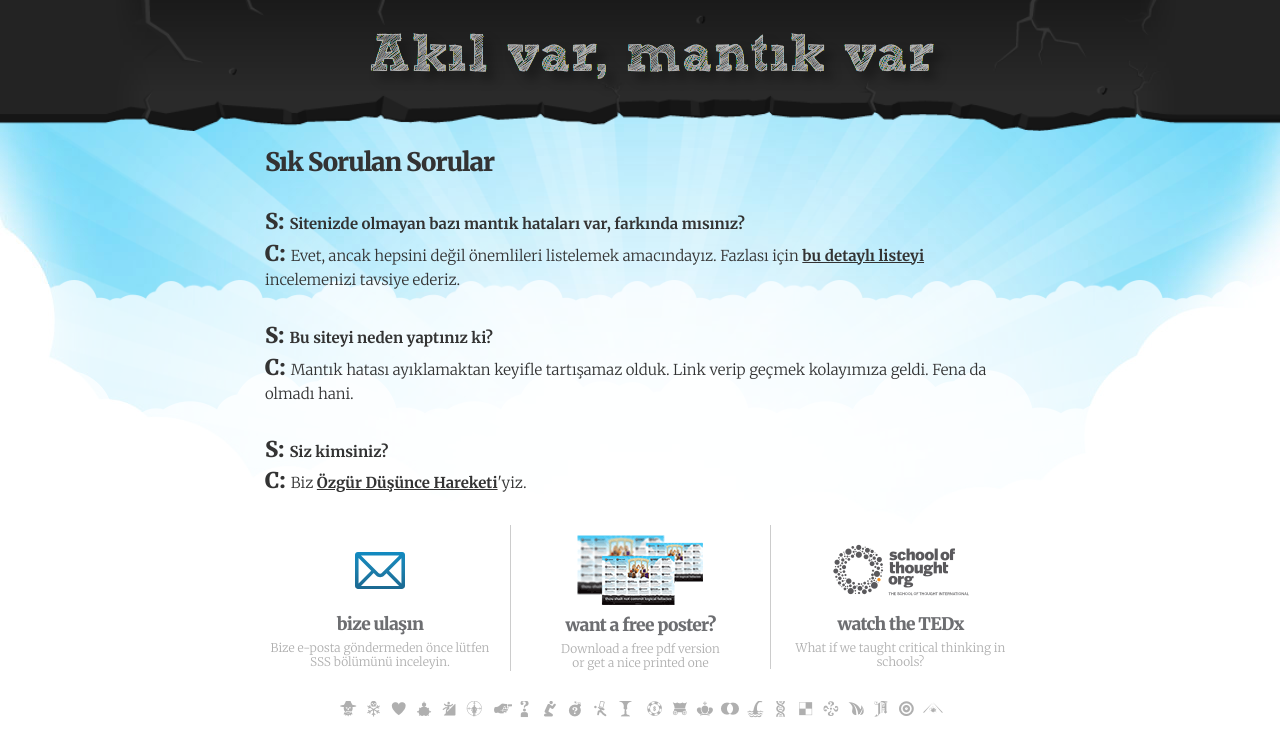
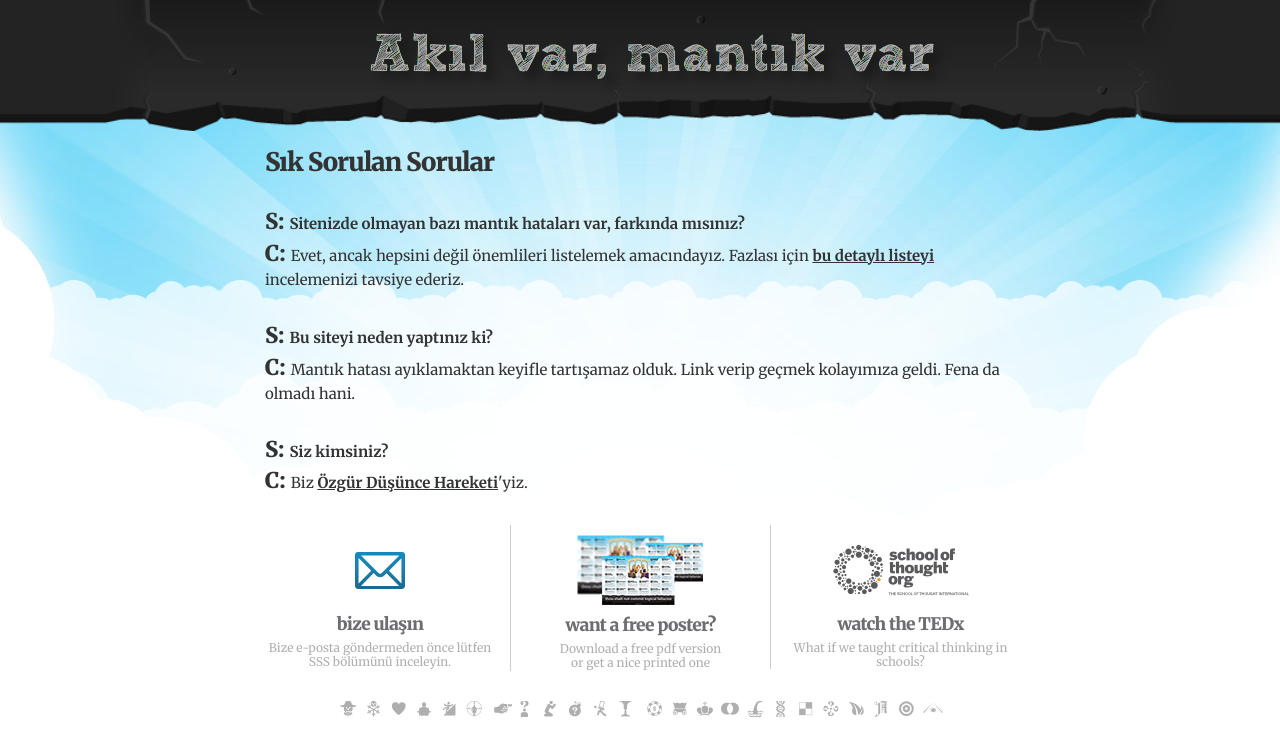
Before and after one commit to erengy/ylfi, a PHP site: page /ylfi/faq in a window 1280 px wide. Shown: the top 733 px of the page. Run offline with PHP 8.4, Linux system fonts and the light colour scheme; some libraries are stand-ins or nearby versions; some web fonts are replaced.

Commit message:
Fix issue with Turkish letter 'ş'
Merriweather Light doesn't have it: https://github.com/EbenSorkin/Merriweather/issues/14

```diff
--- a/assets/css/fallacy.css
+++ b/assets/css/fallacy.css
@@ -1309,7 +1309,6 @@ body {
 /* Typography */
 body {
   font: 15px "Merriweather", sans-serif;
-  font-weight: 300;
   color: #333;
   -webkit-font-smoothing: antialiased;
   -moz-osx-font-smoothing: grayscale;
--- a/pages/header.php
+++ b/pages/header.php
@@ -5,7 +5,7 @@
 <meta http-equiv="X-UA-Compatible" content="IE=edge" />
 <meta name="viewport" content="width=device-width, initial-scale=1.0" />
 
-<link rel="stylesheet" href="https://fonts.googleapis.com/css?family=Merriweather:300,400,700,900&amp;subset=latin-ext" />
+<link rel="stylesheet" href="https://fonts.googleapis.com/css?family=Merriweather:400,700,900&amp;subset=latin-ext" />
 <link rel="stylesheet" href="<?php echo $base_uri; ?>/assets/css/fallacy.css?26" />
 
 <!--[if lt IE 9]>
```
